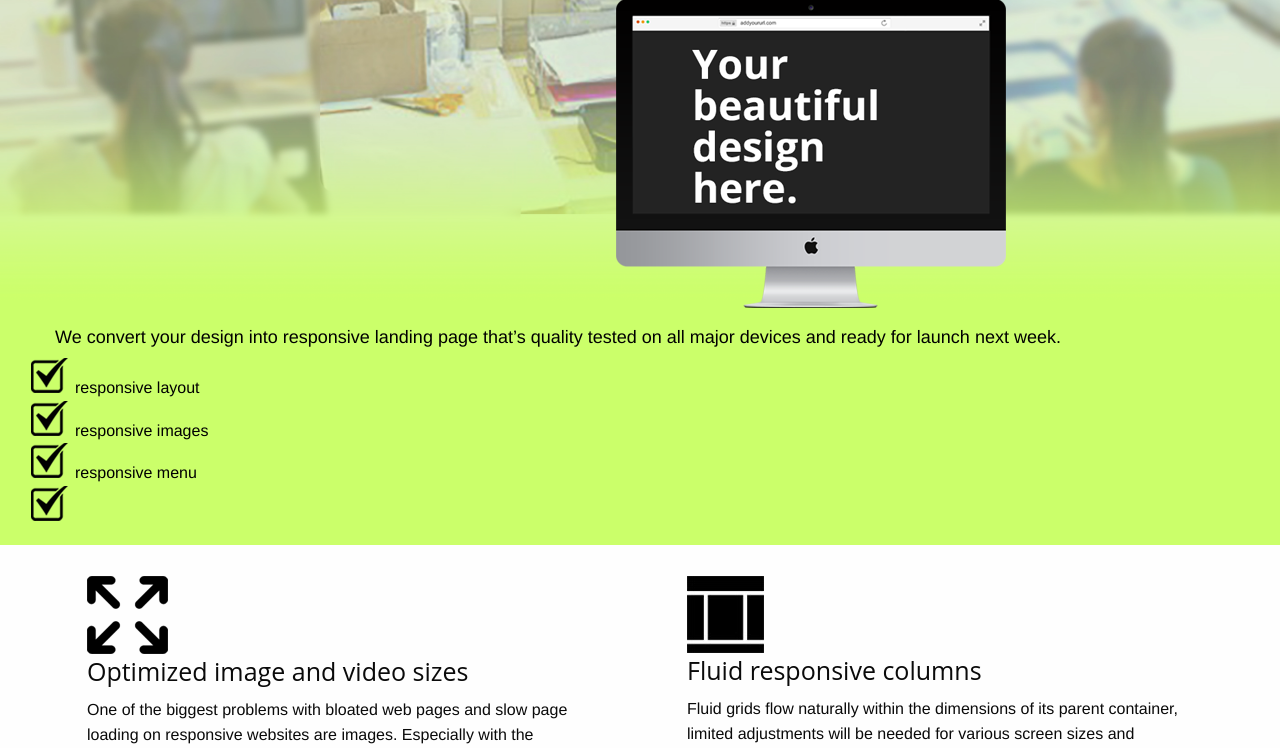
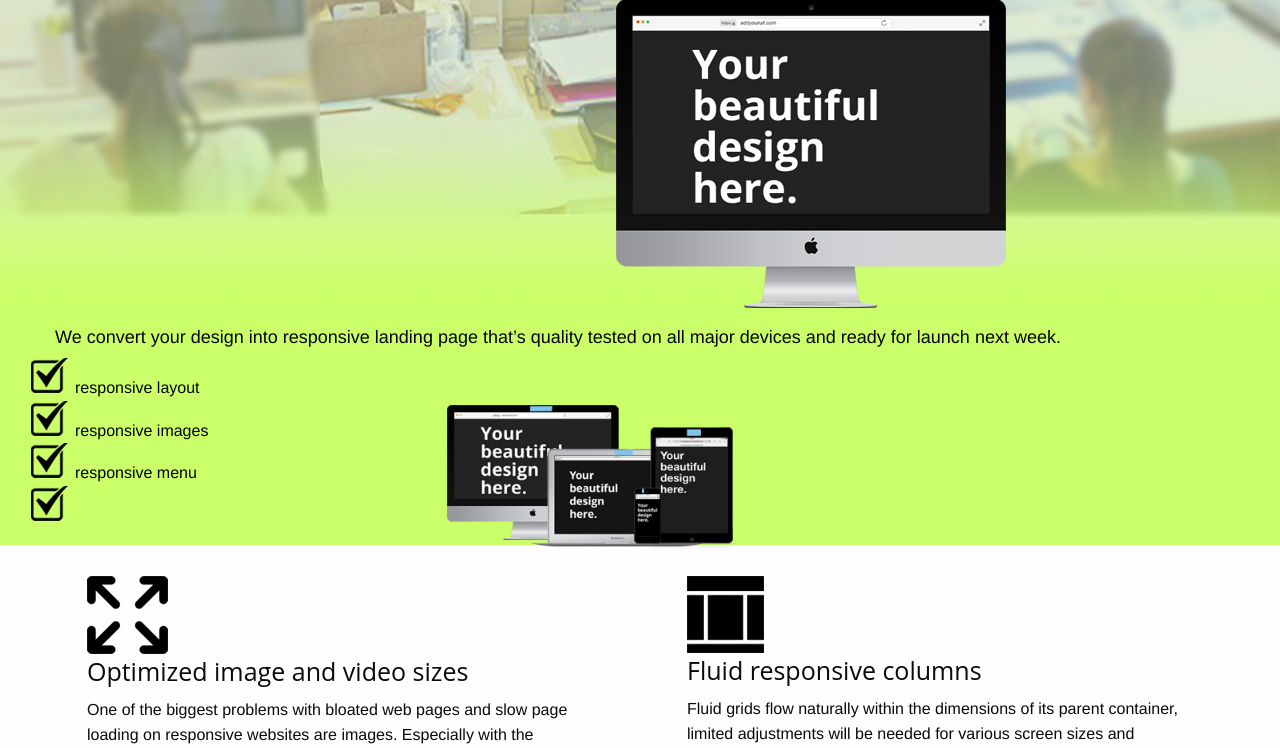
Before and after one commit to cleverbaker/psd2rwd, a PHP site: page / in a window 1280 px wide. Shown: the part 499-1247 px from the top of the page. Run offline with PHP 8.4, Linux system fonts and the light colour scheme.

Commit message:
Update devices. Add promo price.

```diff
--- a/css/app.css
+++ b/css/app.css
@@ -289,6 +289,12 @@ section {
   position: relative;
 }
 
+.devices {
+  position: absolute;
+    top: -8.75rem;
+    left: 27rem;
+}
+
 #code {
     position: relative;
     right: -33%;
@@ -327,6 +333,10 @@ section {
 
 .underline {
   text-decoration: underline !important;
+}
+
+.strikethrough {
+  text-decoration: line-through !important;
 }
 
 
--- a/index.html
+++ b/index.html
@@ -50,6 +50,7 @@
 		</section>
     <section class="section-responsive-features">
       <div class="row">
+      <img src="img/devices.png" style="" class="large-3 medium-3 small-9 columns devices">
         <div class="large-6 medium-6 columns feature">
           <img src="img/expand-icon.png" class="feature-icon">
           <h4>Optimized image and video sizes</h4>
@@ -196,9 +197,9 @@ anymore changes needs a change order with a deadline as the following Monday.</l
 
 <p>Ready? <a href="#" class="medium button schedule-call">Schedule a Kickoff Call</a>
 
-<p><button href="#" data-toggle="dropdown2">Want bulk pricing?</button>
+<p><a href="#" data-toggle="dropdown2">Want bulk pricing?</a>
 <div id="dropdown2" data-toggler data-animate="hinge-in-from-top">Up to 3 PSD conversions per month, no matter what size.
-$2700</div>
+<span class="strikethrough">$2700</span> $2100 Launch Promo <!-- NOTE:add countdown here --></div>
 </div>
 
     </section>
```
